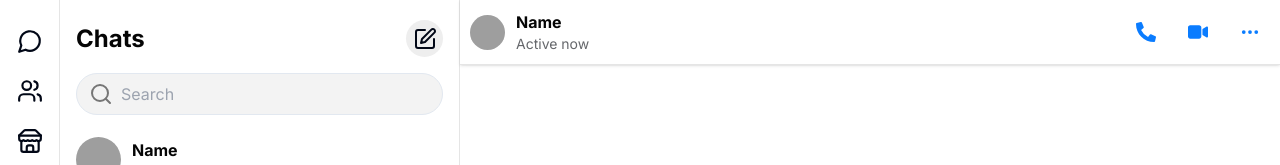
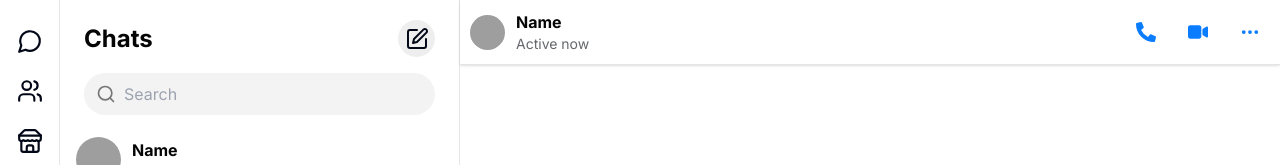
Before and after one commit to aceiny/messanger-clone, a Next.js app: page / in a window 1280 px wide. Shown: the top 165 px of the page. Built offline with nearby package versions, Linux system fonts and the light colour scheme; grey boxes are pictures that could not be loaded.

Commit message:
small fixex

```diff
--- a/app/(home)/_componants/chatbar/ChatTop.tsx
+++ b/app/(home)/_componants/chatbar/ChatTop.tsx
@@ -3,15 +3,15 @@ import React from 'react'
 
 const ChatTop = () => {
   return (
-    <main className='px-[16px] flex flex-col gap-4'>
+    <main className='px-[24px] flex flex-col gap-4'>
         <div className='flex items-center justify-between'>
             <h1 className='font-[700] text-[24px] text-[#050505]'>Chats</h1>
             <button className=' flex items-center justify-center rounded-full transition bg-[#eeeeee] hover:bg-[#e8e8e8] h-[37px] w-[37px] '>
                 <SquarePen/>
             </button>
         </div>
-        <div className='w-full h-[42px]  px-3 border rounded-full bg-[#f3f3f3] flex items-center'>
-            <Search className='text-[#767676]'/>
+        <div className='w-full h-[42px]  px-3 rounded-full bg-[#f3f3f3] flex items-center'>
+            <Search size={20} className='text-[#767676]'/>
             <input type="text" placeholder='Search' className='px-2 flex-1 bg-transparent h-full rounded-r-full outline-none' />
         </div>
     </main>
```
